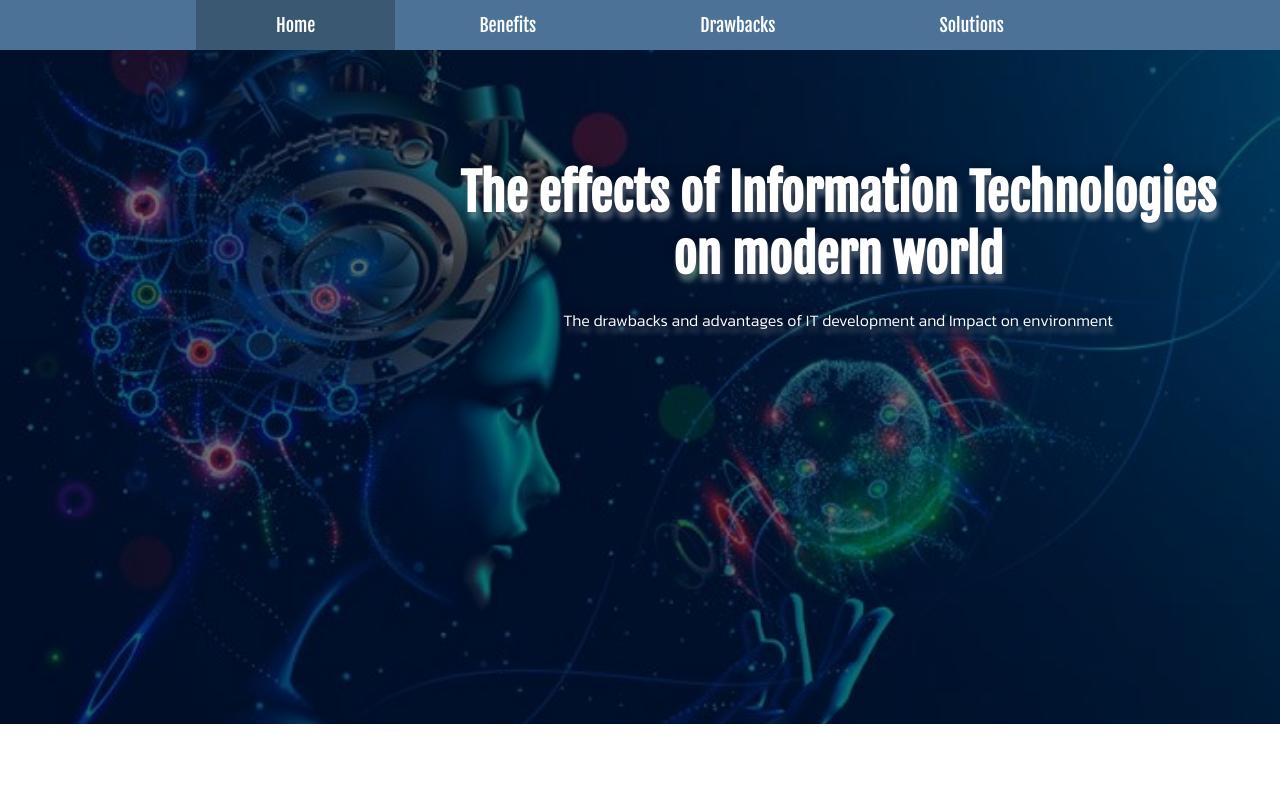
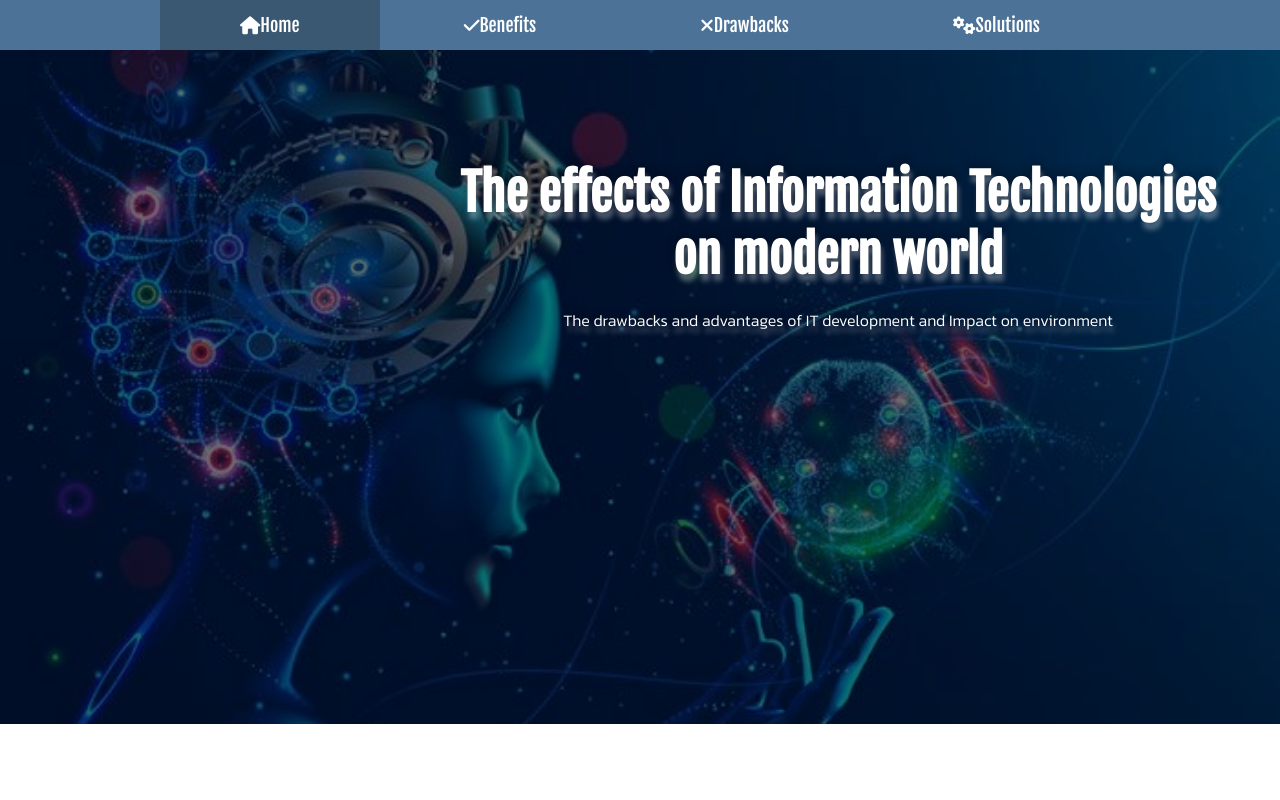
Before and after one commit to rukha13/Inha_English_project, a plain HTML site: page index.html in a window 1280 px wide. Shown: the top 800 px of the page. Drawn offline with Linux system fonts and the light colour scheme.

Commit message:
new images

```diff
--- a/benefits.css
+++ b/benefits.css
@@ -49,6 +49,12 @@ h1, h3{
 
 .nav-bar li a:hover{
   background-color: #2c405287;
+}
+
+.icon{
+  color: aquamarine;
+  /* text-align: center; */
+  margin-right: 10px;
 }
 
 /* First Page */
--- a/home.css
+++ b/home.css
@@ -35,9 +35,9 @@ header{
   display: inline-block;
 }
 
-.active1 a{
-  background-color: #2c405287;
-}
+/* .active1 a{
+  background-color: #fff !important;
+} */
 
 .nav-bar li a {
   display: block;
--- a/index.html
+++ b/index.html
@@ -32,10 +32,27 @@
     <header>
       <div class="nav-bar">
         <ul>
-          <li class="active1"><a href="">Home</a></li>
-          <li><a href="./benefits.html">Benefits</a></li>
-          <li><a href="">Drawbacks</a></li>
-          <li><a href="">Solutions</a></li>
+          <li class="active" style="background-color: #2c405287">
+            <a href="./index.html"
+              ><span class="icon"><i class="fas fa-home"></i></span>Home</a
+            >
+          </li>
+          <li>
+            <a href="./benefits.html"
+              ><span class="icon"><i class="fas fa-check"></i></span>Benefits</a
+            >
+          </li>
+          <li>
+            <a href=""
+              ><span class="icon"><i class="fas fa-times"></i></span
+              >Drawbacks</a
+            >
+          </li>
+          <li>
+            <a href=""
+              ><span class="icon"><i class="fas fa-cogs"></i></span>Solutions</a
+            >
+          </li>
         </ul>
       </div>
     </header>
```
Also changed, not shown: benefits.html (+10 -10 lines), images/communication.jpg (added), images/delivering.jpg (added), images/education1.jpg (added), images/info.jpg (added), images/info1.jpg (added), images/online-education1.jpg (added), images/payment.jpg (added), images/payment1.jpg (added), images/productivity.jpg (added), 1 other file.
